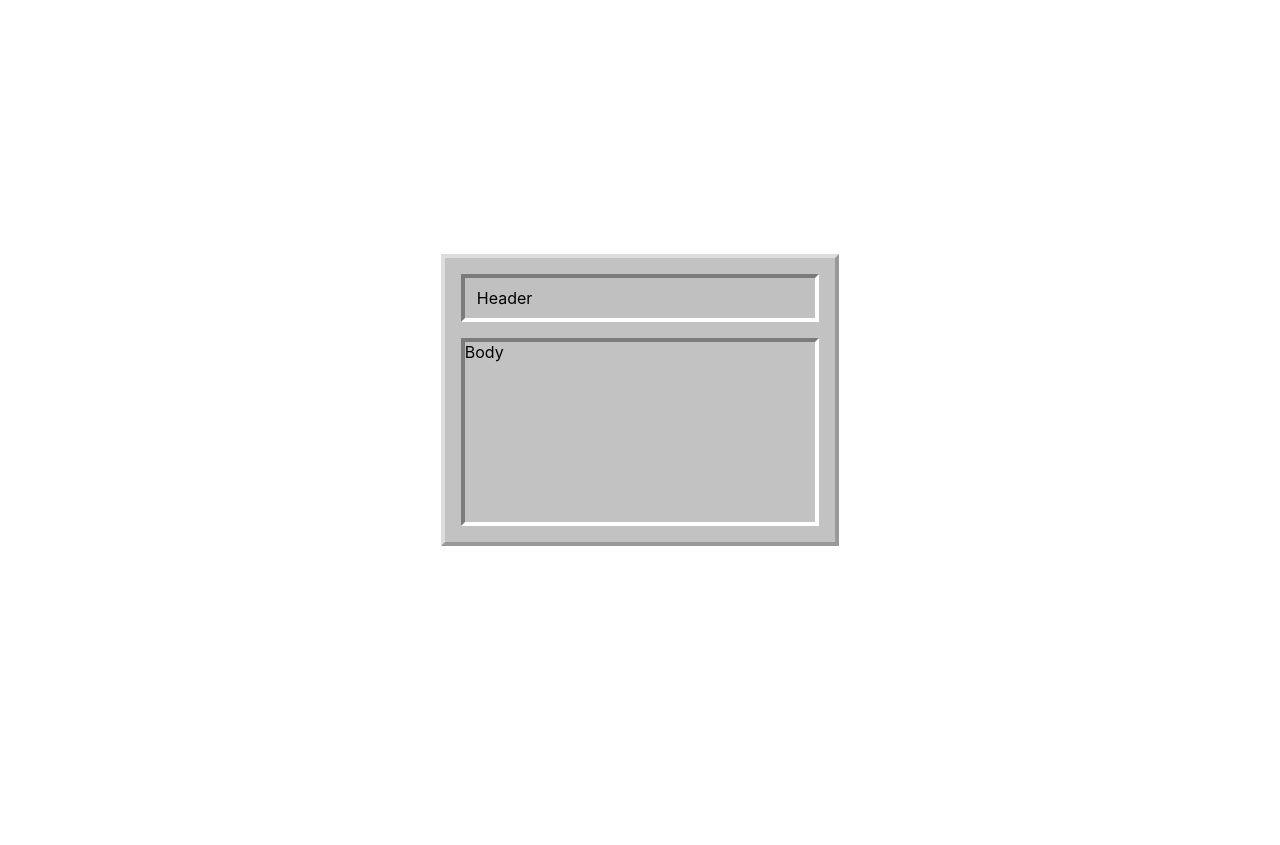
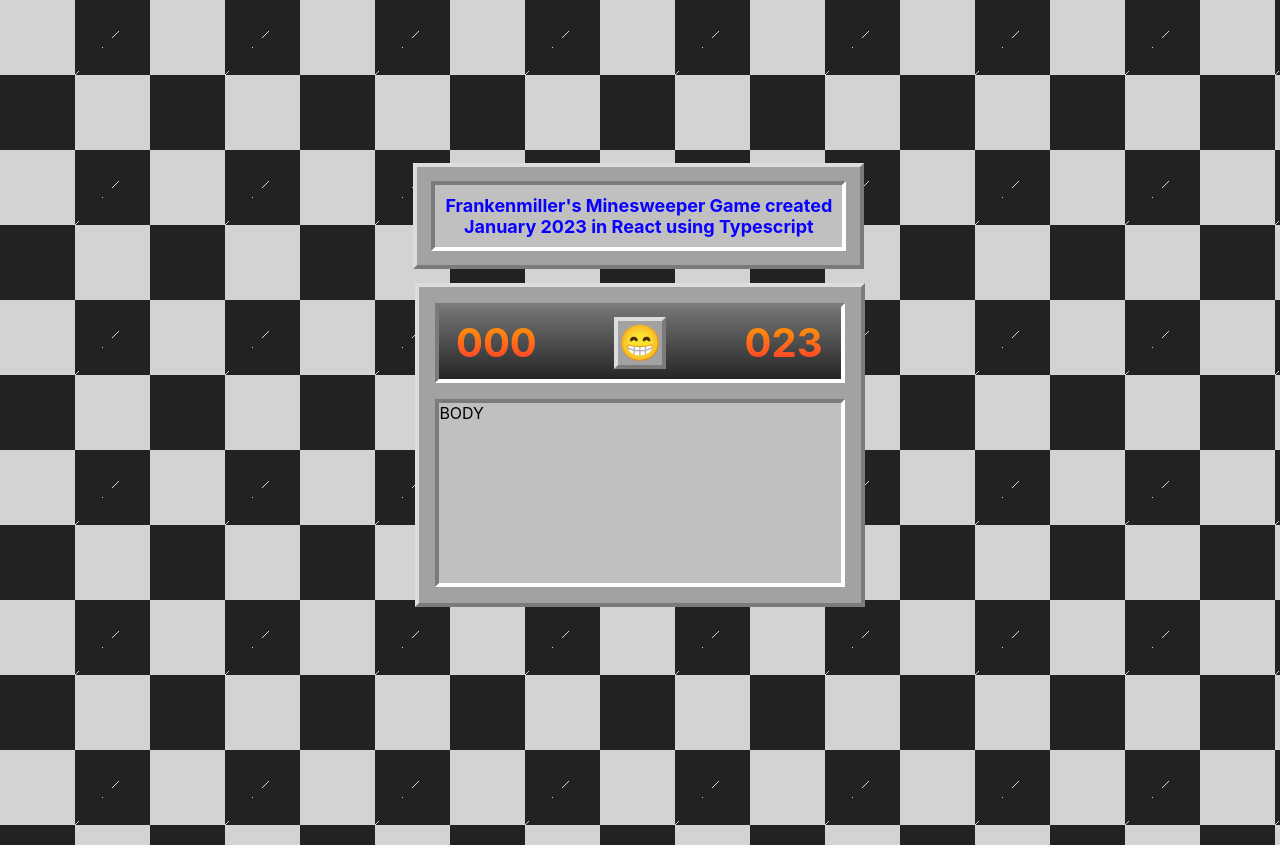
Before and after one commit to frankenmiller/react-minesweeper, a React (Create React App) app: page / in a window 1280 px wide. Before the commit the page ends 800 px from the top, so only its background shows below. Built offline with nearby package versions, Linux system fonts and the light colour scheme.

Commit message:
Finished stylying the header

```diff
--- a/src/Components/App/App.scss
+++ b/src/Components/App/App.scss
@@ -1,16 +1,18 @@
 .App {
-    background-color: #c2c2c2;
+    background-color: #a2a2a2;
     padding: 16px  16px 16px 16px;
     border-width: 4px;
     border-style: solid;
-    border-right-color: #999;
-    border-bottom-color: #999;
+    border-right-color: #7B7B7B;
+    border-bottom-color: #7B7B7B;
     border-left-color: #DDD;
     border-top-color: #DDD;
 }
 
 .Header {
-    background: #C0C0C0;
+    display: flex;
+    // background: #C0C0C0;
+    background: linear-gradient(to top, #252525, #757575);
     padding: 10px 12px;
     border-width: 4px;
     border-style: solid;
@@ -18,12 +20,15 @@
     border-bottom-color: #FFF;
     border-left-color: #7B7B7B;
     border-top-color: #7B7B7B;
+    justify-content: space-between;
+    align-items: center;
 }
 
 .Body {
     margin-top: 16px;
     border-width: 4px;
     border-style: solid;
+    background-color: #C0C0C0;
     border-right-color: #FFF;
     border-bottom-color: #FFF;
     border-left-color: #7B7B7B;
@@ -32,3 +37,18 @@
     grid-template-rows: repeat(9, 1fr);
     grid-template-columns: repeat(9, 1fr);
 }
+
+.face {
+    background-color: #a2a2a2;
+    border-width: 4px;
+    border-style: solid;
+    border-right-color: #7B7B7B;
+    border-bottom-color: #7B7B7B;
+    border-left-color: #DDD;
+    border-top-color: #DDD;
+    width: 52px;
+    height: 52px;
+    font-size: 35px;
+    text-align: center;
+    cursor: pointer;
+}
--- a/src/Components/App/index.tsx
+++ b/src/Components/App/index.tsx
@@ -1,14 +1,19 @@
 import React from "react";
+import NumberDisplay from "../NumberDisplay";
 import "./App.scss";
 
 const App: React.FC = () => {
     return (
         <div className="App">
             <div className="Header">
-                Header
+                <NumberDisplay value={0} />
+                <div className="face">
+                    <span role="img" aria-label="face">😁</span>
+                </div>
+                <NumberDisplay value={23} />
             </div>
             <div className="Body">
-                Body
+                BODY
             </div>
         </div>
     )
--- /dev/null
+++ b/src/Components/NumberDisplay/NumberDisplay.scss
@@ -0,0 +1,12 @@
+.NumberDisplay {
+    width: 90px;
+    height: 30px;
+    color: linear-gradient(to top, orange, #FF3131);
+    font-weight: bold;
+    background: -webkit-linear-gradient(orange, #FF3131);
+    -webkit-background-clip: text;
+    -webkit-text-fill-color: transparent;
+    text-align: center;
+    font-size: 40px;
+    padding: 0px 0px 50px 0px;
+}
--- /dev/null
+++ b/src/Components/NumberDisplay/index.tsx
@@ -0,0 +1,14 @@
+import React from "react";
+import "./NumberDisplay.scss";
+
+interface NumberDisplayProps {
+    value: number;
+}
+
+const NumberDisplay: React.FC<NumberDisplayProps> = ({ value }) => {
+    return <div className="NumberDisplay">
+        {value.toString().padStart(3, '0')}
+    </div>
+};
+
+export default NumberDisplay;
--- a/src/index.scss
+++ b/src/index.scss
@@ -5,6 +5,7 @@
 
 body {
   margin: 0;
+  background-color: lightgray;
   font-family: -apple-system, BlinkMacSystemFont, 'Segoe UI', 'Roboto', 'Oxygen',
     'Ubuntu', 'Cantarell', 'Fira Sans', 'Droid Sans', 'Helvetica Neue',
     sans-serif;
@@ -14,9 +15,42 @@
   justify-content: center;
   align-items: center;
   height: 100vh;
+  transform: translateY(45px);
+  background-image: linear-gradient(45deg, #222 25%, transparent 25%), linear-gradient(-45deg, #222 25%, transparent 25%), linear-gradient(45deg, transparent 75%, #222 75%), linear-gradient(-45deg, transparent 75%, #222 75%);
+  background-size: 150px 150px;
+  background-position: 0 0, 0 75px, 75px -75px, -75px 0px;
 }
 
 code {
   font-family: source-code-pro, Menlo, Monaco, Consolas, 'Courier New',
     monospace;
 }
+
+.gorillaz {
+  font-weight: bold;
+  color: #0900FF;
+  background-color: #a2a2a2;
+  padding: 14px;
+  text-align: center;
+  font-size: 18px;
+  transform: translate(-2px, -120px);
+  position: absolute;
+  border-width: 4px;
+  border-style: solid;
+  border-right-color: #7B7B7B;
+  border-bottom-color: #7B7B7B;
+  border-left-color: #DDD;
+  border-top-color: #DDD;
+}
+
+.monkeez {
+  background-color: #C0C0C0;
+  //background: linear-gradient(to top, #252525, #757575);
+  padding: 10px 10px;
+  border-width: 4px;
+  border-style: solid;
+  border-right-color: #FFF;
+  border-bottom-color: #FFF;
+  border-left-color: #7B7B7B;
+  border-top-color: #7B7B7B;
+}
--- a/src/index.tsx
+++ b/src/index.tsx
@@ -8,6 +8,11 @@
 );
 root.render(
   <React.StrictMode>
+    <div className="gorillaz">
+      <div className="monkeez">
+        Frankenmiller's Minesweeper Game created  <br /> January 2023 in React using Typescript
+      </div>
+    </div>
     <App />
   </React.StrictMode>
 );
```
